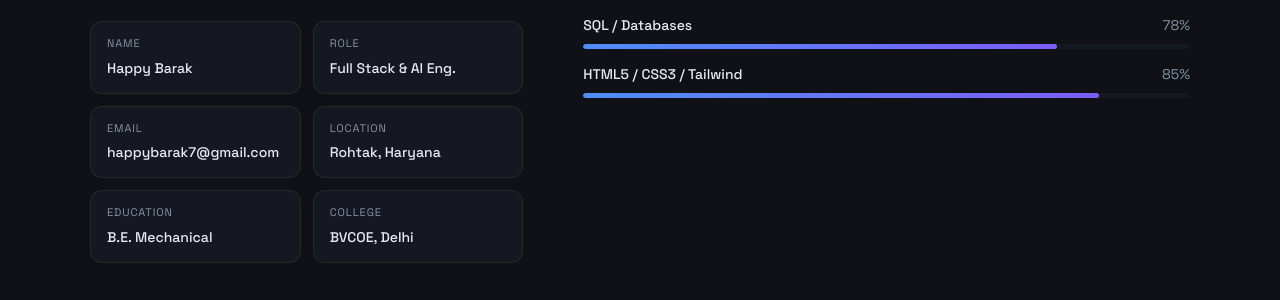
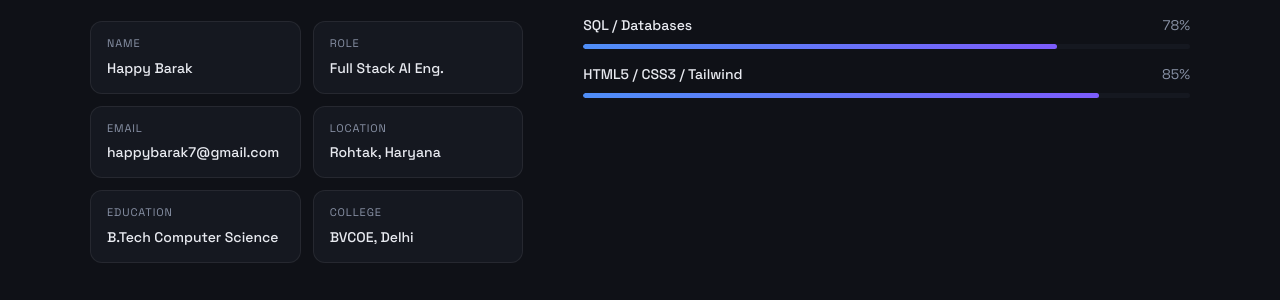
Before and after one commit to happybarak/happy-portfolio, a plain HTML site: page index.html in a window 1280 px wide. Shown: the part 1558-1858 px from the top of the page. Drawn offline with Linux system fonts and the light colour scheme.

Commit message:
index.html

```diff
--- a/index.html
+++ b/index.html
@@ -274,7 +274,7 @@
           </div>
           <div class="about-detail-item">
             <div class="detail-label">Role</div>
-            <div class="detail-value">Full Stack & AI Eng.</div>
+            <div class="detail-value">Full Stack AI Eng.</div>
           </div>
           <div class="about-detail-item">
             <div class="detail-label">Email</div>
@@ -286,7 +286,7 @@
           </div>
           <div class="about-detail-item">
             <div class="detail-label">Education</div>
-            <div class="detail-value">B.E. Mechanical</div>
+            <div class="detail-value">B.Tech Computer Science</div>
           </div>
           <div class="about-detail-item">
             <div class="detail-label">College</div>
```
